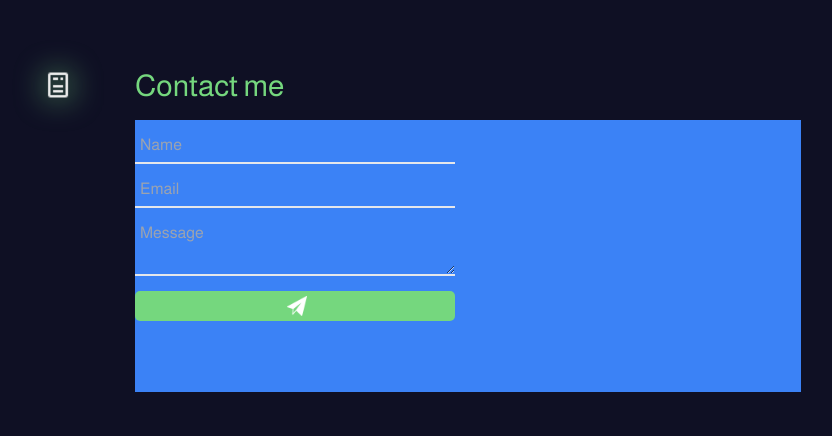
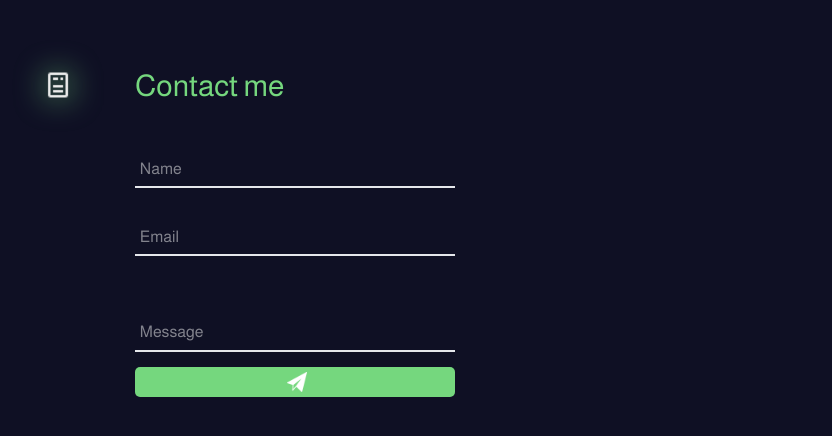
Before and after one commit to Aleksi1212/home-page, a React (Create React App) app: page / in a window 1280 px wide. Shown: the part 4377-4813 px from the top of the page, without its empty margins (117-949 px from the left). Built offline with nearby package versions, Linux system fonts and the light colour scheme.

Commit message:
form changes

```diff
--- a/src/Contactform.js
+++ b/src/Contactform.js
@@ -70,22 +70,24 @@ function Contact() {
                 <img src={form} alt="heart" width={30} height={30} className="absolute" data-Aos="zoom-in" />
             </div>
 
-            <div className="form-container">
+            <div className="form-container" id="contact-form">
                 <div className="section-header" data-Aos="fade-right">
                     <h1>Contact me</h1>
                 </div>
-                <div id="form-wrapper" data-Aos="fade-right" data-Aos-delay="200">
+                <div id="form-wrapper" data-Aos="fade-right" data-Aos-delay="200" /*className="bg-blue-500"*/>
                     <form id="contact-form" ref={formRef} onSubmit={sendEmail} >
                         <div className="col-sm-12">
-                            <input type="text" className="form-input" id="name" placeholder="Name" name="name" required />
+                            <input type="text" className="form-input" id="name" name="name" required />
+                            <label for="name" className="placeholder">Name</label>
                         </div>
 
                         <div className="col-sm-12">
-                            <input type="text" className="form-input" id="email" placeholder="Email" name="email" required />
+                            <input type="text" className="form-input" id="email" name="email" required />
+                            <label for="email" className="placeholder">Email</label>
                         </div>
 
-                        <textarea className="form-input" placeholder="Message" name="message" required >
-                        </textarea>
+                        <textarea className="form-input h-16 resize-none" id="message" name="message" required />
+                        <label for="message" className="message-placeholder pt-[4rem]">Message</label>
 
                         <button className="form-submit" type="submit" onClick={showLoad}>
                             <div className="alt-send-button w-[20rem] h-[30px] pt-[5px]">
--- a/src/Navbar.js
+++ b/src/Navbar.js
@@ -42,7 +42,7 @@ function Navbar() {
                             <rect className="animation" height={60} width={100} rx={30} x={2} y={2}/>
                         </svg>
                         <button className="navbar-button">
-                            <a>Contact</a>
+                            <a href='#contact-form'>Contact</a>
                         </button>
                     </div>
                 </div>
@@ -51,7 +51,7 @@ function Navbar() {
                     <ul className='flex justify-between w-[50%]'>
                         <li><a href='#about' onClick={rotateMenu}>About</a></li>
                         <li><a href='#projects' onClick={rotateMenu}>Projects</a></li>
-                        <li><a onClick={rotateMenu}>Contact</a></li>
+                        <li><a href='#contact-form' onClick={rotateMenu}>Contact</a></li>
                     </ul>
                 </div>
 
--- a/src/styles/animation.css
+++ b/src/styles/animation.css
@@ -81,6 +81,23 @@
     transition: right 2s;
 }
 
+.placeholder, .message-placeholder {
+    transform-origin: 0 50%;
+    transition: transform .2s, color .2s;
+}
+
+.form-input:focus ~ .placeholder {
+    transform: translateY(-30px) translateX(-5px);
+    color: #75d77e;
+    opacity: 1;
+}
+
+.form-input:focus ~ .message-placeholder {
+    transform: translateY(-60px) translateX(-5px);
+    color: #75d77e;
+    opacity: 1;
+}
+
 .alt-close-form {
     transition: all .2s ease-in-out;
 }
--- a/src/styles/index.css
+++ b/src/styles/index.css
@@ -92,15 +92,15 @@
     }
 
     #form-wrapper {
-        @apply absolute flex flex-row justify-start w-[52%] h-[34%] bg-blue-500
+        @apply absolute flex flex-row justify-start w-[52%] h-[34%]
     }
 
     .form-input {
-        @apply xl:w-full w-[57%] mt-[.5rem] p-[5px] bg-transparent border-b-2
+        @apply xl:w-full w-[57%] mt-[2rem] p-[5px] bg-transparent border-b-2
     }
 
-    .form-input:focus {
-        @apply border-limeGreen border-b-[3px]
+    .placeholder, .message-placeholder {
+        @apply left-[.3rem] pt-[2.3rem] absolute pointer-events-none opacity-50
     }
 
     .form-submit {
```
